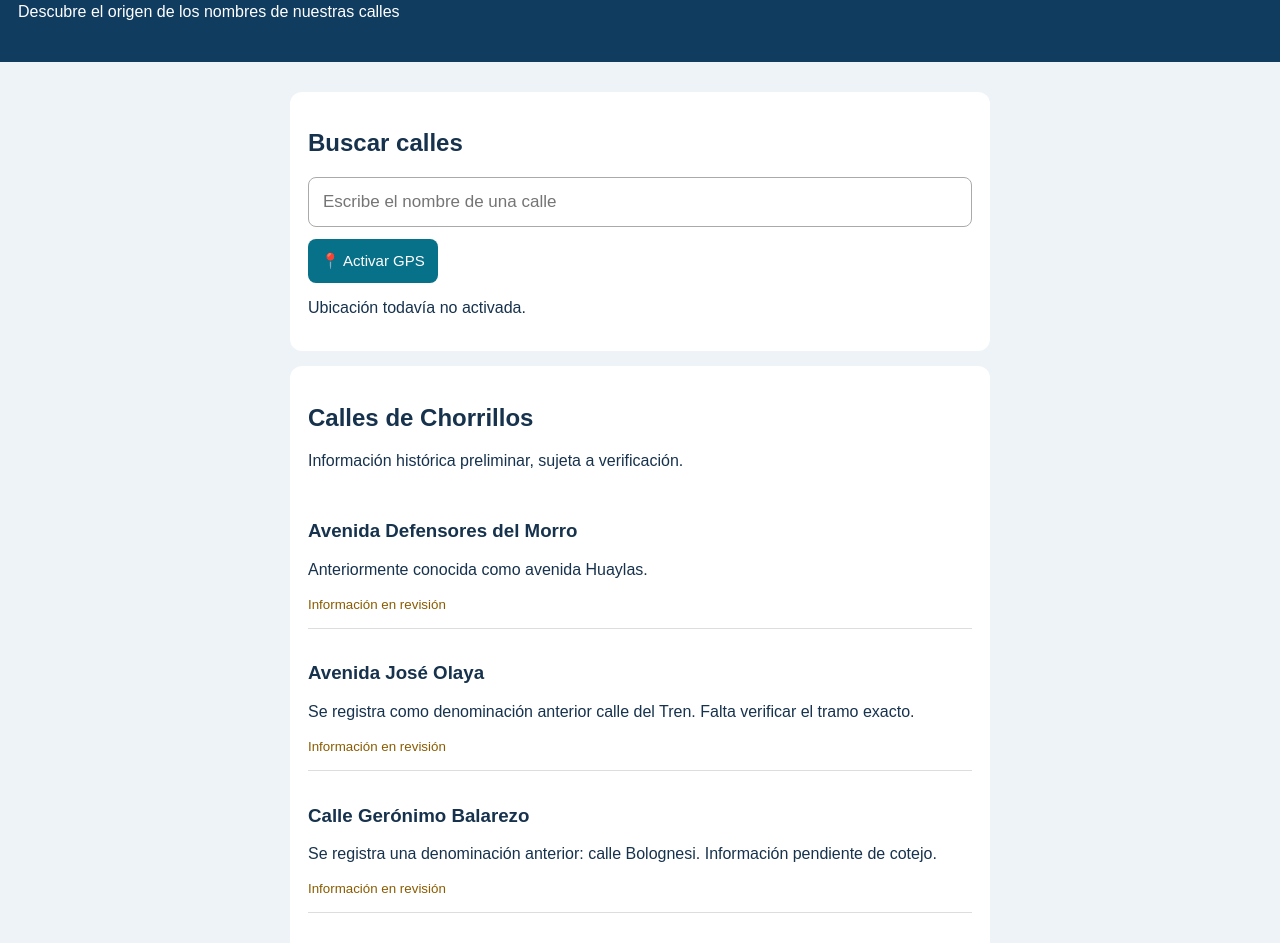
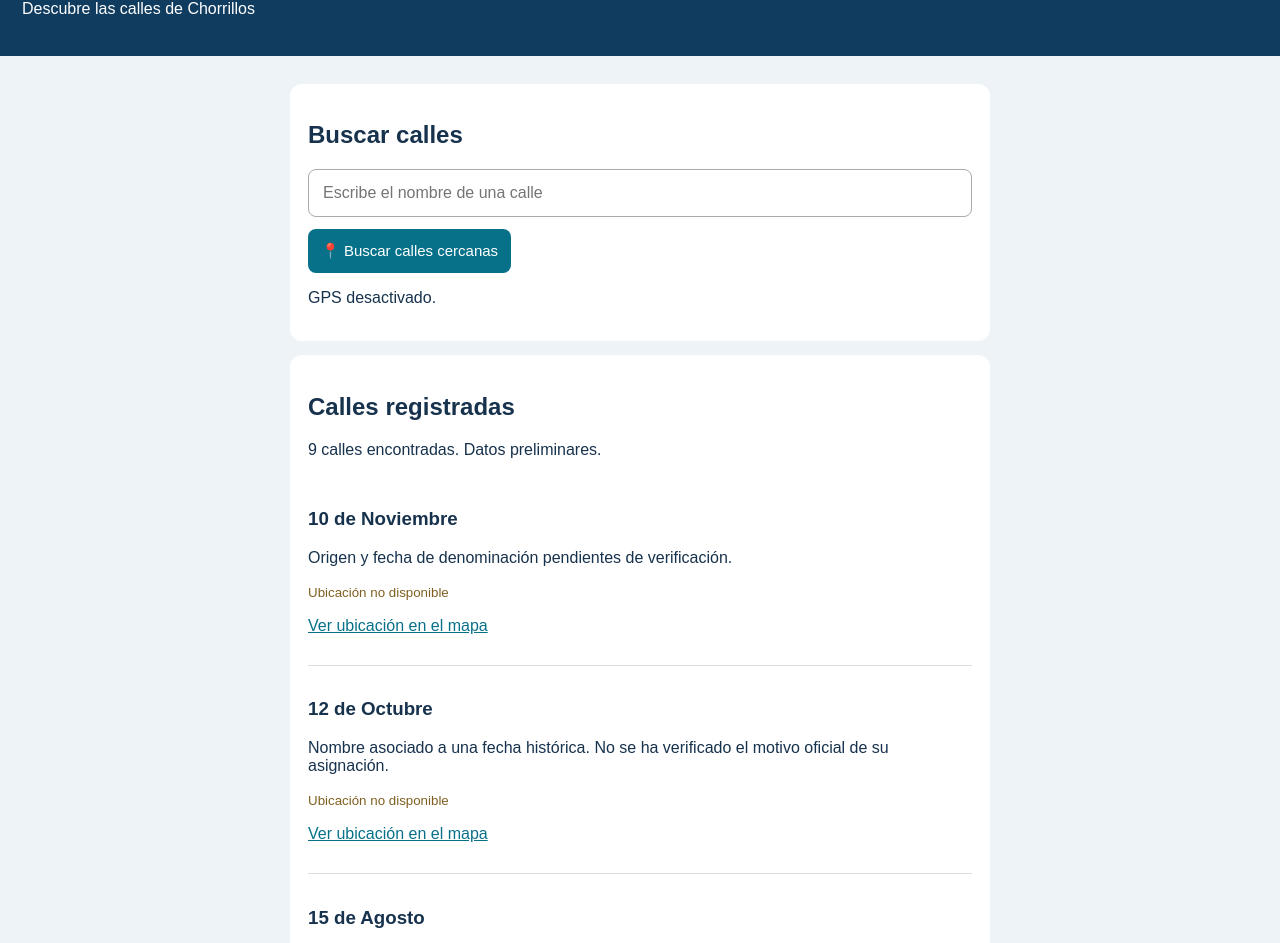
Before and after one commit to jhoelyoutuberaezraez-eng/historia-calles-lima, a plain HTML site: page index.html in a window 1280 px wide. Shown: the part 85-1028 px from the top of the page. Drawn offline with Linux system fonts and the light colour scheme.

Commit message:
Update index.html

```diff
--- a/index.html
+++ b/index.html
@@ -7,63 +7,100 @@
 <title>Historia de las Calles de Lima</title>
 <style>
 body{margin:0;font-family:Arial;background:#eef3f7;color:#17324d}
-header{background:#103c60;color:white;padding:25px 18px}
+header{background:#103c60;color:white;padding:22px}
 h1{font-size:25px}
-main{padding:15px;max-width:700px;margin:auto}
-section{background:white;padding:18px;margin:15px 0;border-radius:12px}
-input{box-sizing:border-box;width:100%;padding:14px;font-size:17px;border:1px solid #aaa;border-radius:8px}
+main{padding:14px;max-width:700px;margin:auto}
+section{background:white;padding:18px;margin:14px 0;border-radius:12px}
+input{box-sizing:border-box;width:100%;padding:14px;font-size:16px;border:1px solid #aaa;border-radius:8px}
 button{background:#08718a;color:white;border:0;border-radius:8px;padding:13px;margin-top:12px;font-size:15px}
-article{padding:15px 0;border-bottom:1px solid #ddd}
-small{color:#8a5b00}
+article{padding:14px 0;border-bottom:1px solid #ddd}
+small{color:#806020}
+a{color:#08718a}
 </style>
 </head>
 <body>
 <header>
 <h1>Historia de las Calles de Lima</h1>
-<p>Descubre el origen de los nombres de nuestras calles</p>
+<p>Descubre las calles de Chorrillos</p>
 </header>
 <main>
 <section>
 <h2>Buscar calles</h2>
 <input id="buscar" placeholder="Escribe el nombre de una calle">
-<button onclick="activarGPS()">📍 Activar GPS</button>
-<p id="gps">Ubicación todavía no activada.</p>
+<button onclick="activarGPS()">📍 Buscar calles cercanas</button>
+<p id="gps">GPS desactivado.</p>
 </section>
 <section>
-<h2>Calles de Chorrillos</h2>
-<p>Información histórica preliminar, sujeta a verificación.</p>
+<h2>Calles registradas</h2>
+<p id="cantidad"></p>
 <div id="resultados"></div>
 </section>
 </main>
 <script>
 const calles=[
-["Avenida Defensores del Morro",
-"Anteriormente conocida como avenida Huaylas."],
-["Avenida José Olaya",
-"Se registra como denominación anterior calle del Tren. Falta verificar el tramo exacto."],
-["Calle Gerónimo Balarezo",
-"Se registra una denominación anterior: calle Bolognesi. Información pendiente de cotejo."],
-["Pasaje Cordillera Chila",
-"Denominación aprobada por Acuerdo de Concejo 0046-2025-MDCH."]
+{n:"10 de Noviembre",lat:-12.1884846,lon:-77.0063697,h:"Origen y fecha de denominación pendientes de verificación."},
+{n:"12 de Octubre",lat:-12.1987366,lon:-76.9949078,h:"Nombre asociado a una fecha histórica. No se ha verificado el motivo oficial de su asignación."},
+{n:"15 de Agosto",lat:-12.1878011,lon:-76.9787161,h:"Aún no se ha identificado documentalmente el acontecimiento conmemorado."},
+{n:"16 de Noviembre",lat:-12.1890674,lon:-77.0035693,h:"Origen de la denominación pendiente de investigación."},
+{n:"28 de Julio",lat:-12.1856558,lon:-77.0101433,h:"Fecha de la proclamación de la independencia del Perú. No se ha verificado el acuerdo municipal que dio nombre a esta vía."},
+{n:"6 de Enero",lat:-12.1894915,lon:-77.0038079,h:"Origen del nombre pendiente de verificación."},
+{n:"Avenida Defensores del Morro",lat:null,lon:null,h:"Anteriormente conocida como avenida Huaylas."},
+{n:"Avenida José Olaya",lat:null,lon:null,h:"Se registra como denominación anterior calle del Tren. Falta verificar el tramo exacto."},
+{n:"Pasaje Cordillera Chila",lat:null,lon:null,h:"Denominación aprobada por Acuerdo de Concejo 0046-2025-MDCH."}
 ];
+let usuario=null;
+function distancia(a,b,c,d){
+const r=Math.PI/180;
+const x=Math.sin((c-a)*r/2)**2+
+Math.cos(a*r)*Math.cos(c*r)*
+Math.sin((d-b)*r/2)**2;
+return 12742*Math.atan2(Math.sqrt(x),Math.sqrt(1-x));
+}
 function mostrar(){
 let q=document.getElementById("buscar").value.toLowerCase();
-let lista=calles.filter(c=>c[0].toLowerCase().includes(q));
-document.getElementById("resultados").innerHTML=
-lista.map(c=>"<article><h3>"+c[0]+"</h3><p>"+c[1]+"</p><small>Información en revisión</small></article>").join("")||
-"<p>No se encontró esa calle en esta versión de prueba.</p>";
+let datos=calles.filter(c=>c.n.toLowerCase().includes(q)).map(c=>({
+...c,
+km:usuario&&c.lat!==null?distancia(usuario.lat,usuario.lon,c.lat,c.lon):null
+}));
+if(usuario)datos.sort((a,b)=>(a.km??Infinity)-(b.km??Infinity));
+document.getElementById("cantidad").textContent=datos.length+" calles encontradas. Datos preliminares.";
+let cont=document.getElementById("resultados");
+cont.replaceChildren();
+for(let c of datos){
+let art=document.createElement("article");
+let titulo=document.createElement("h3");
+titulo.textContent=c.n;
+let historia=document.createElement("p");
+historia.textContent=c.h;
+let aviso=document.createElement("small");
+aviso.textContent=c.km===null?"Ubicación no disponible":(c.km<1?Math.round(c.km*1000)+" metros":c.km.toFixed(2)+" km")+" aproximadamente";
+art.append(titulo,historia,aviso);
+if(c.lat!==null){
+let p=document.createElement("p");
+let a=document.createElement("a");
+a.href="https://www.openstreetmap.org/?mlat="+c.lat+"&mlon="+c.lon+"#map=17/"+c.lat+"/"+c.lon;
+a.target="_blank";
+a.rel="noopener";
+a.textContent="Ver ubicación en el mapa";
+p.append(a);
+art.append(p);
+}
+cont.append(art);
+}
+if(!datos.length)cont.textContent="No se encontró la calle.";
 }
 document.getElementById("buscar").addEventListener("input",mostrar);
 function activarGPS(){
-let estado=document.getElementById("gps");
-if(!navigator.geolocation){
-estado.textContent="GPS no disponible";
-return;
-}
-estado.textContent="Solicitando ubicación...";
+let e=document.getElementById("gps");
+e.textContent="Buscando ubicación...";
 navigator.geolocation.getCurrentPosition(
-()=>estado.textContent="GPS activado. Próximamente mostraremos las calles cercanas.",
-()=>estado.textContent="No se pudo acceder a la ubicación. Revisa los permisos de Chrome."
+p=>{
+usuario={lat:p.coords.latitude,lon:p.coords.longitude};
+e.textContent="GPS activado. Calles ordenadas por distancia.";
+mostrar();
+},
+()=>e.textContent="No se pudo obtener la ubicación. Revisa los permisos.",
+{enableHighAccuracy:true,timeout:15000}
 );
 }
 mostrar();
```
